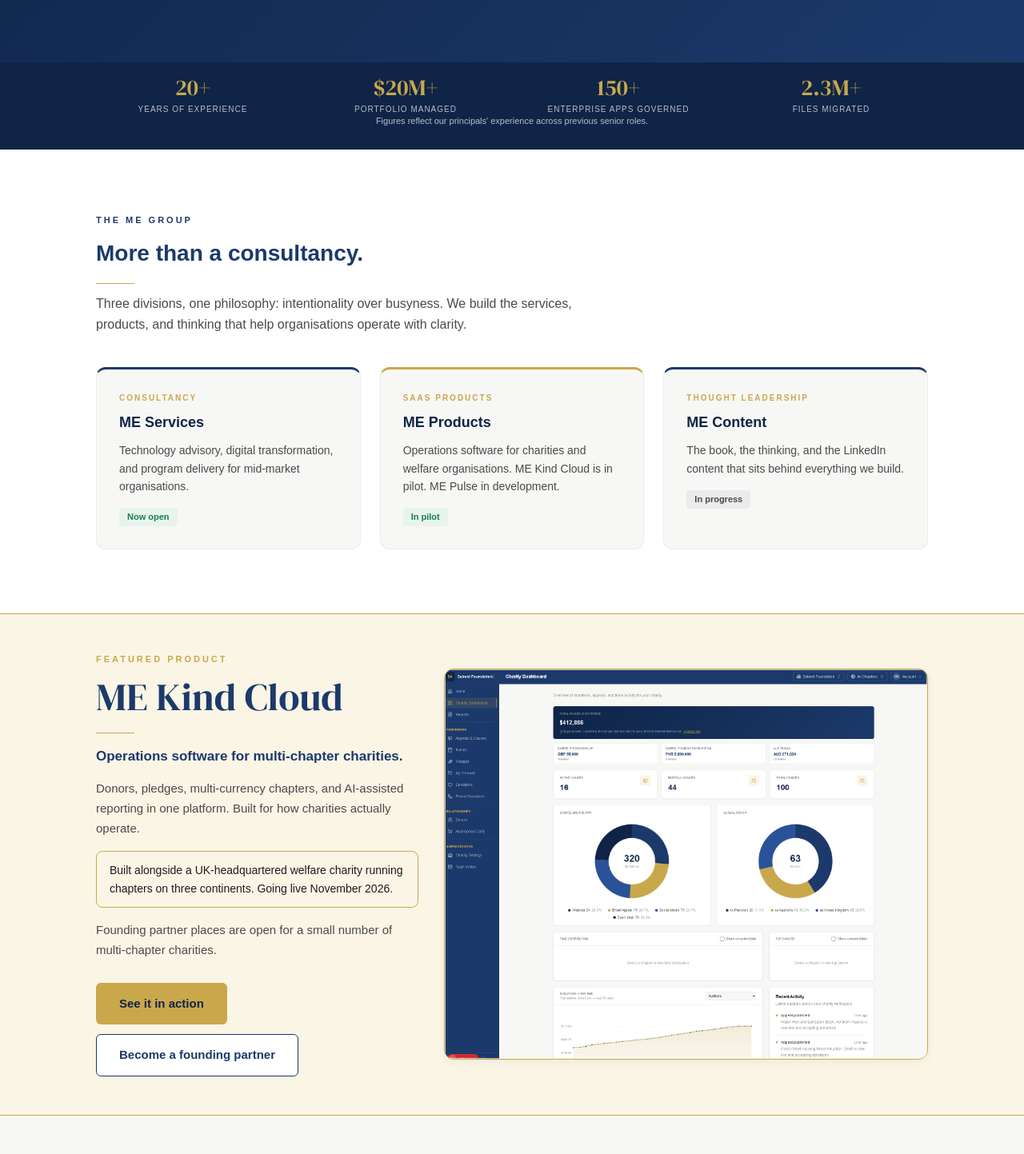
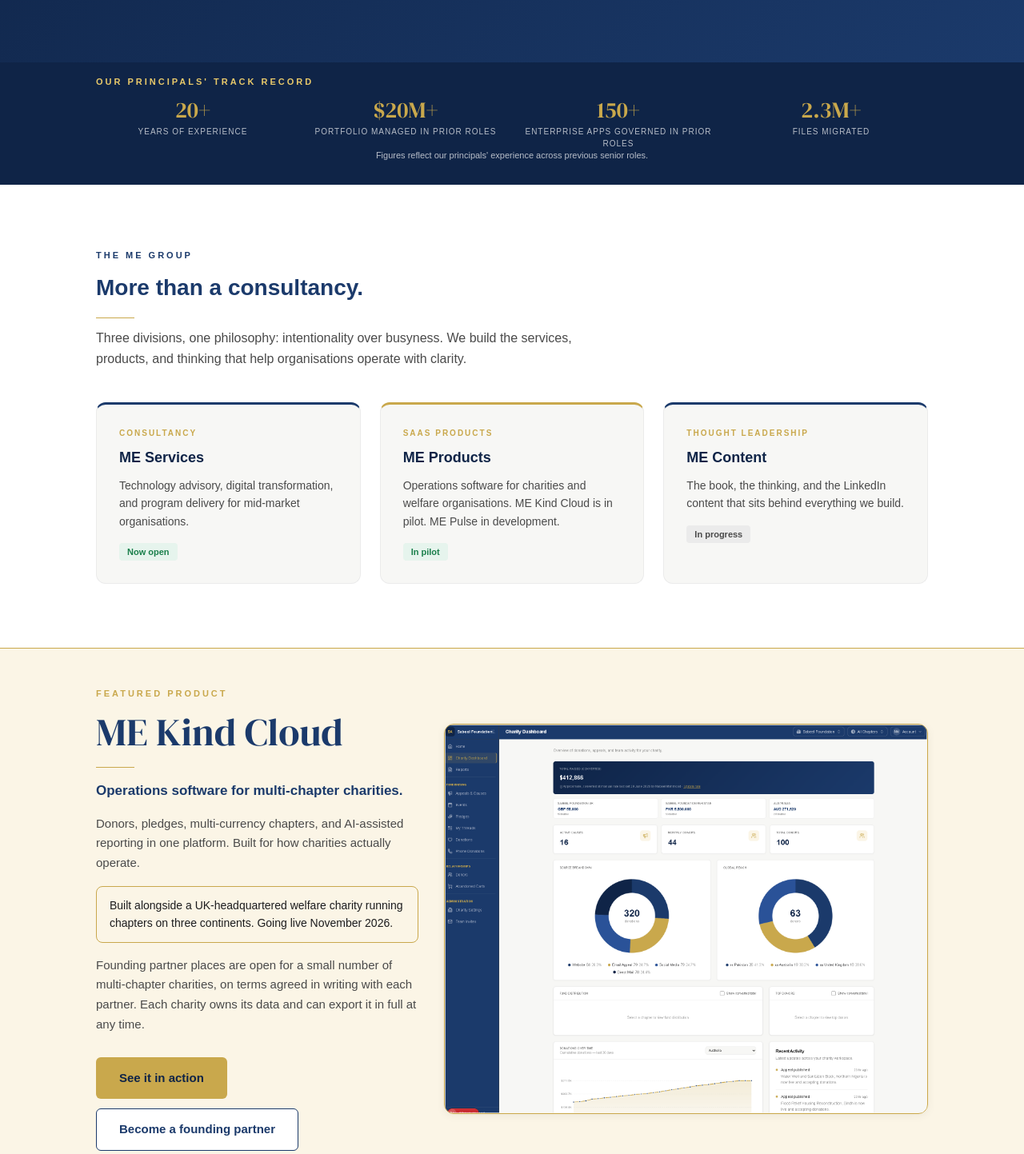
Before and after one commit to nab33lmahmood/me-services-site, a Next.js app: page / in a window 1280 px wide. Shown: the part 507-1950 px from the top of the page at 80% size. Built offline with nearby package versions, Linux system fonts and the light colour scheme.

Commit message:
Legal check round 2: founding partner terms, privacy s6, Health Check credit, stats framing, director bio

```diff
--- a/app/about/page.tsx
+++ b/app/about/page.tsx
@@ -22,7 +22,7 @@ const directors = [
     initials: 'NM',
     name: 'Nabeel Mahmood',
     role: 'Founder and Managing Director',
-    bio: 'Twenty years in senior technology leadership. $20M+ portfolios managed, 150+ enterprise applications governed. Sets the strategy and standard of the group.',
+    bio: 'Twenty years in senior technology leadership. In previous roles, managed $20M+ portfolios and governed 150+ enterprise applications. Sets the strategy and standard of the group.',
     avatarImage: {
       src: '/images/team/nabeel-mahmood.jpg',
       alt: 'Nabeel Mahmood',
--- a/app/page.tsx
+++ b/app/page.tsx
@@ -40,8 +40,8 @@ const serviceCards: {
 
 const stats = [
   { number: '20', label: 'Years of experience' },
-  { number: '$20M', label: 'Portfolio managed' },
-  { number: '150', label: 'Enterprise apps governed' },
+  { number: '$20M', label: 'Portfolio managed in prior roles' },
+  { number: '150', label: 'Enterprise apps governed in prior roles' },
   { number: '2.3M', label: 'Files migrated' },
 ]
 
@@ -126,6 +126,9 @@ export default function HomePage() {
 
       <section className="kind-cloud-trust-strip" aria-label="Key stats">
         <ContentWrapper>
+          <p className="eyebrow eyebrow--light-gold">
+            Our principals&apos; track record
+          </p>
           <div className="kind-cloud-trust-strip__grid">
             {stats.map((stat) => (
               <div key={stat.label} className="kind-cloud-trust-strip__item">
@@ -209,7 +212,9 @@ export default function HomePage() {
               </p>
               <p className="kind-cloud-feature__body">
                 Founding partner places are open for a small number of
-                multi-chapter charities.
+                multi-chapter charities, on terms agreed in writing with each
+                partner. Each charity owns its data and can export it in full at
+                any time.
               </p>
               <div className="kind-cloud-feature__buttons">
                 <Link href="/products/kind-cloud" className="btn btn--gold-cta">
@@ -296,6 +301,9 @@ export default function HomePage() {
                   </li>
                 ))}
               </ul>
+              <p className="eyebrow eyebrow--navy">
+                Our principals&apos; track record
+              </p>
               <div className="about-teaser__credentials-stats">
                 {principalStats.map((stat) => (
                   <div
--- a/app/privacy/page.tsx
+++ b/app/privacy/page.tsx
@@ -67,8 +67,11 @@ export default function PrivacyPage() {
       <p>
         When organisations use our software products, such as ME Kind Cloud, we
         handle the data they store in those products on their behalf, under our
-        written agreement with that organisation. Questions about that data
-        should go first to the organisation that collected it.
+        written agreement with that organisation. Those agreements include data
+        processing terms covering where data is stored, how it is secured, and
+        the safeguards that apply when it is transferred between countries.
+        Questions about that data should go first to the organisation that
+        collected it.
       </p>
 
       <h2>7. Cookies</h2>
--- a/app/products/kind-cloud/page.tsx
+++ b/app/products/kind-cloud/page.tsx
@@ -268,7 +268,9 @@ export default function KindCloudPage() {
             </h2>
             <p className="closing-cta__body">
               Founding partner places are open for a small number of
-              multi-chapter charities.
+              multi-chapter charities, on terms agreed in writing with each
+              partner. Each charity owns its data and can export it in full at
+              any time.
             </p>
             <div className="closing-cta__button">
               <Link href={contactHref} className="btn btn--gold-cta">
--- a/app/services/page.tsx
+++ b/app/services/page.tsx
@@ -155,8 +155,15 @@ export default function ServicesPage() {
                   to fix first. Delivered as a written report within 48 hours.
                 </p>
                 <p className="health-check-feature__note">
-                  Fee credited toward your first consulting engagement if you
-                  proceed within 90 days of your report.
+                  The $650 fee (excluding GST) is credited toward your first
+                  consulting engagement if you engage us within 90 days of
+                  receiving your report. See{' '}
+                  <Link
+                    href="/health-check-terms"
+                    className="health-check-feature__terms-link"
+                  >
+                    Health Check Terms
+                  </Link>.
                 </p>
               </div>
 
--- a/app/work/page.tsx
+++ b/app/work/page.tsx
@@ -126,6 +126,9 @@ export default function WorkPage() {
 
       <section className="work-metrics" aria-label="Key metrics">
         <ContentWrapper>
+          <p className="eyebrow eyebrow--light-gold">
+            Our principals&apos; track record
+          </p>
           <div className="work-metrics__grid">
             {metrics.map((metric) => (
               <div key={metric.label}>
```
